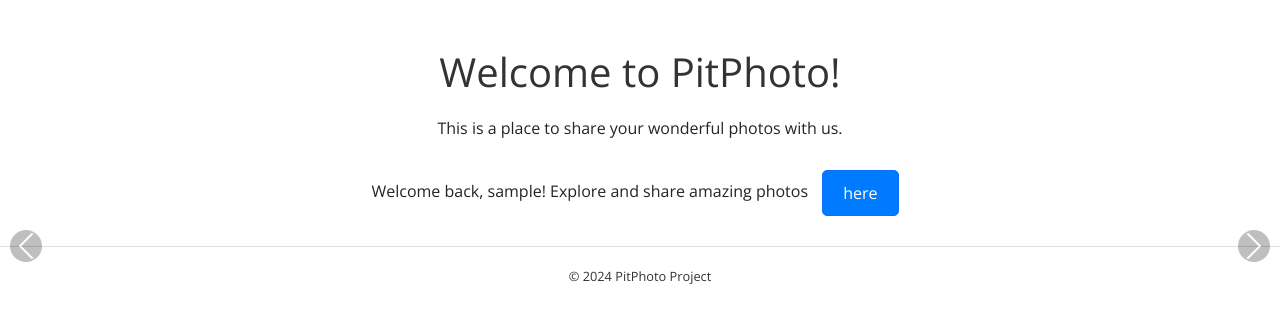
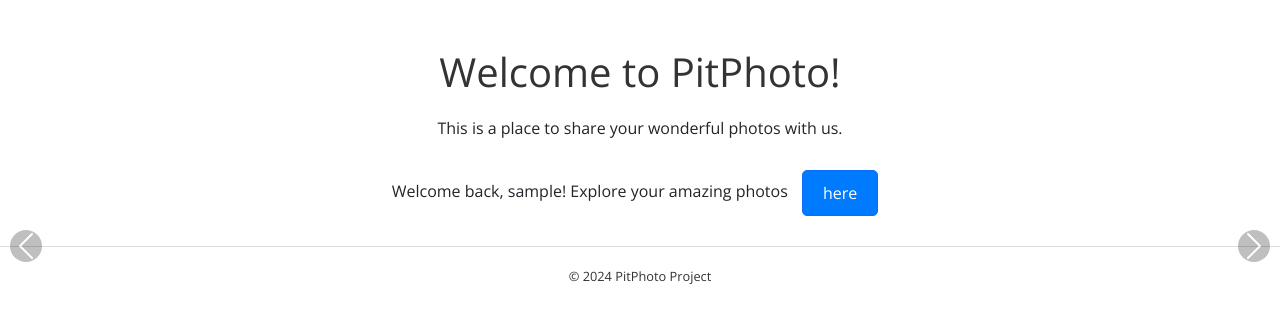
Before and after one commit to LittleChihiro/Photo-Album, a Django app: page / in a window 1280 px wide. Shown: the top 323 px of the page. Run offline with Django 4.2, Linux system fonts and the light colour scheme; the visitor is signed in with stand-in values (Sample User, id 1); data that the repository does not hold is empty.

Commit message:
Update home.html

```diff
--- a/photos/templates/photos/home.html
+++ b/photos/templates/photos/home.html
@@ -85,7 +85,7 @@
         <p class="main-content">This is a place to share your wonderful photos with us.</p>
 
         {% if user.is_authenticated %}
-            <p class="auth-message">Welcome back, {{ user.username }}! Explore and share amazing photos <a href="{% url 'gallery' %}" class="btn btn-custom btn-primary">here</a></p>
+            <p class="auth-message">Welcome back, {{ user.username }}! Explore your amazing photos <a href="{% url 'gallery' %}" class="btn btn-custom btn-primary">here</a></p>
         {% else %}
             <p class="auth-message">New here? <a href="{% url 'login' %}" class="btn btn-custom btn-secondary">Log in</a> or <a href="mailto:pitphoto.supp@gmail.com" class="btn btn-custom btn-primary">Contact Admin</a> to start sharing your photos.</p>
         {% endif %}
```
